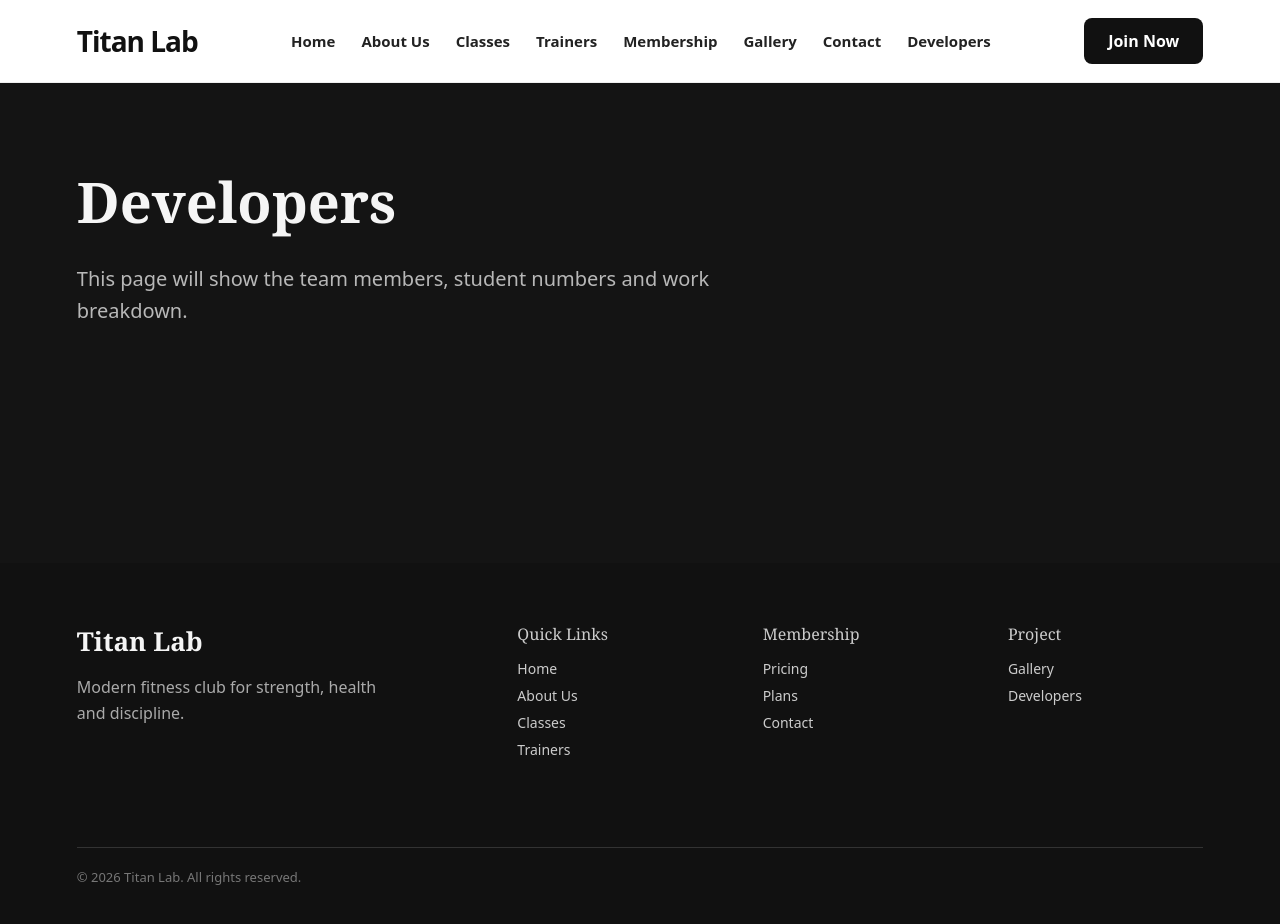
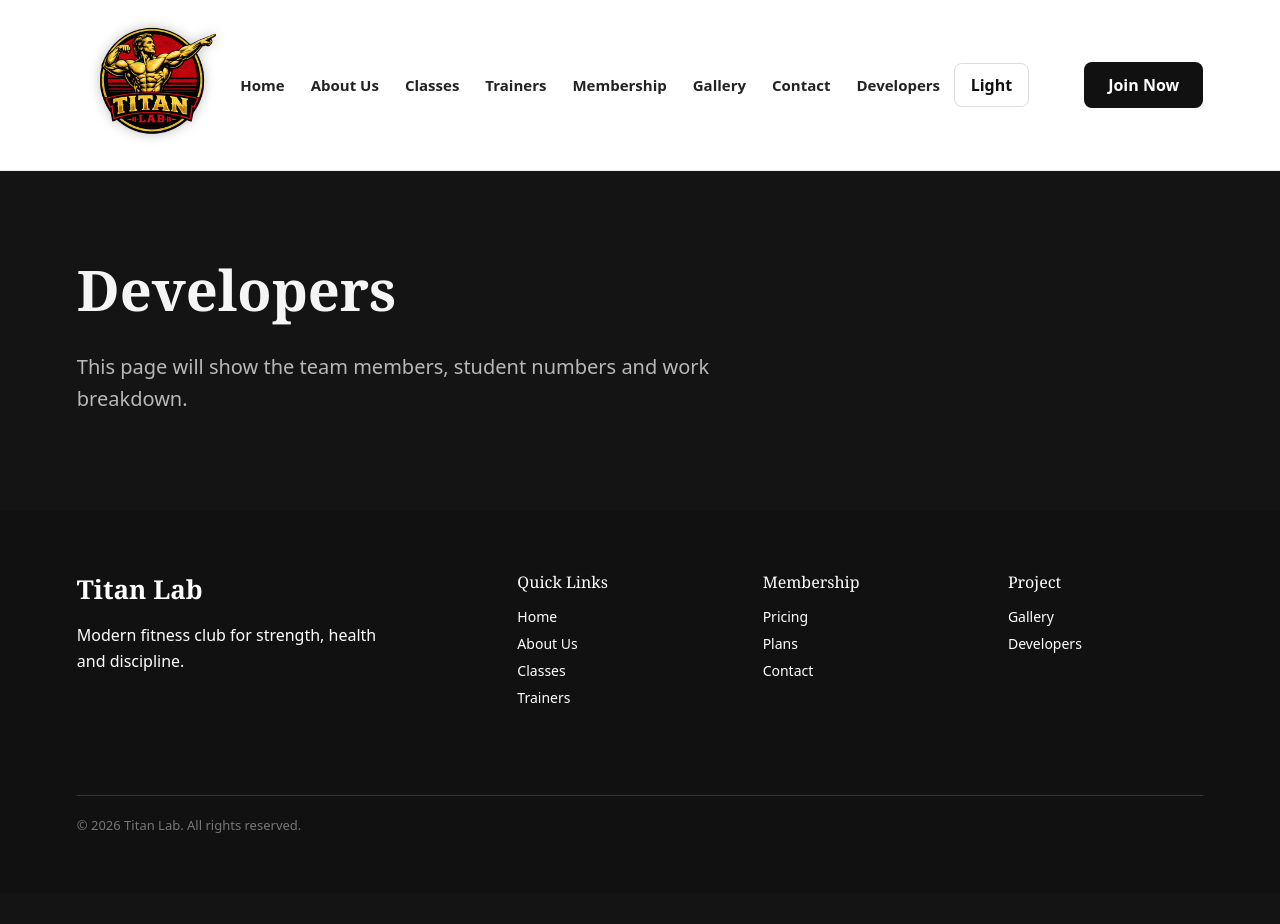
Before and after one commit to tatipoda/griffithY1FinalCSWD, a React (Vite) app in the folder finalProject/: page /developers in a window 1280 px wide. Shown: the top 924 px of the page. After the commit the page ends 894 px from the top, so only its background shows below. Built offline with nearby package versions, Linux system fonts and the light colour scheme; the HTML template or start-up script is replaced by a standard one.

Commit message:
Added theme switch and changed membership page accordingly, added logo

```diff
--- a/finalProject/src/App.css
+++ b/finalProject/src/App.css
@@ -6,7 +6,7 @@
 
 .page {
   padding: 80px 6%;
-  min-height: 60vh;
+  flex: 1;
   background-color: var(--bg);
   color: var(--text);
 }
@@ -64,24 +64,54 @@
   font-size: 20px;
 }
 
-.pricing-card button {
-  margin-top: 24px;
-  padding: 14px 26px;
-  background: var(--yellow);
-  color: var(--black);
-  border: none;
-  cursor: pointer;
-  font-weight:700;
-    font-size: 20px;
-}
-
 .featured {
   border: 2px solid var(--red);
   transform: scale(1.03);
   background: #221416;
 }
+
+.featured h2,
+.featured li {
+  color: #f5f5f5;
+}
+
 .pricing-card button:hover {
   background: #e63946;
+}
+
+.membership-intro {
+  text-align: center;
+  max-width: 850px;
+  margin: 0 auto 50px;
+}
+
+.membership-slogan {
+  font-size: 28px;
+  font-weight: 700;
+  color: var(--text);
+  margin-bottom: 16px;
+}
+
+.membership-note {
+  font-size: 17px;
+  color: var(--text-muted);
+  line-height: 1.6;
+}
+
+.plan-button {
+  display: inline-block;
+  margin-top: 24px;
+  padding: 14px 26px;
+  background: var(--yellow);
+  color: var(--black);
+  text-decoration: none;
+  font-weight: 700;
+  font-size: 20px;
+}
+
+.plan-button:hover {
+  background: var(--yellow-deep);
+  color: var(--black);
 }
 
 @media (max-width: 800px) {
--- a/finalProject/src/components/Footer.module.css
+++ b/finalProject/src/components/Footer.module.css
@@ -59,3 +59,18 @@
     gap: 30px;
   }
 }
+
+.footer h2,
+.footer h3,
+.footer p,
+.footer a {
+  color: inherit;
+}
+
+.footer {
+  color: white;
+}
+
+.footer a:hover {
+  color: var(--yellow);
+}
--- a/finalProject/src/components/Header.jsx
+++ b/finalProject/src/components/Header.jsx
@@ -1,12 +1,20 @@
 import { Link } from "react-router-dom";
 import styles from "./Header.module.css";
+import { useState } from "react";
 
 function Header() {
+   const [theme, setTheme] = useState("dark");
+
+function toggleTheme() {
+  const newTheme = theme === "dark" ? "light" : "dark";
+  setTheme(newTheme);
+  document.documentElement.setAttribute("data-theme", newTheme);
+}
   return (
     <header className={styles.header}>
-      <Link to="/" className={styles.logo}>
-        Titan Lab
-      </Link>
+<Link to="/" className={styles.logo}>
+  <img src="/titanLogo.png" alt="Titan Lab Logo" />
+</Link>
 
       <nav className={styles.nav}>
         <Link to="/">Home</Link>
@@ -19,9 +27,15 @@ function Header() {
         <Link to="/developers">Developers</Link>
       </nav>
 
-      <Link to="/membership" className={styles.joinButton}>
-        Join Now
-      </Link>
+<div className={styles.headerActions}>
+  <button onClick={toggleTheme} className={styles.themeButton}>
+    {theme === "dark" ? "Light" : "Dark"}
+  </button>
+
+  <Link to="/membership" className={styles.joinButton}>
+    Join Now
+  </Link>
+</div>
     </header>
   );
 }
--- a/finalProject/src/components/Header.module.css
+++ b/finalProject/src/components/Header.module.css
@@ -1,6 +1,6 @@
 .header {
   width: 100%;
-  padding: 18px 6%;
+  padding: 10px 6%;
   display: flex;
   align-items: center;
   justify-content: space-between;
@@ -12,12 +12,18 @@
 }
 
 .logo {
-  font-size: 28px;
-  font-weight: 800;
-  color: #111111;
+  display: flex;
+  align-items: center;
   text-decoration: none;
-  letter-spacing: -1px;
 }
+
+.logo img {
+  width: 150px;
+  height: 150px;
+  object-fit: contain;
+  filter: drop-shadow(0 0 6px rgba(0,0,0,0.25));
+}
+
 
 .nav {
   display: flex;
@@ -47,6 +53,12 @@
   width: 100%;
 }
 
+.headerActions {
+  display: flex;
+  align-items: center;
+  gap: 55px;
+}
+
 .joinButton {
   padding: 12px 24px;
   background-color: #111111;
@@ -73,4 +85,23 @@
     justify-content: center;
     gap: 16px;
   }
+  .headerActions {
+  justify-content: center;
 }
+}
+
+/*Theme color regulation*/
+.themeButton {
+  padding: 10px 16px;
+  background: transparent;
+  color: #111111;
+  border: 1px solid #dddddd;
+  border-radius: 8px;
+  font-weight: 700;
+  cursor: pointer;
+}
+
+.themeButton:hover {
+  border-color: #e63946;
+  color: #e63946;
+}
--- a/finalProject/src/components/pages/Membership.jsx
+++ b/finalProject/src/components/pages/Membership.jsx
@@ -3,8 +3,12 @@ function Membership() {
   return (
     <main className="page">
       <h1>Membership</h1>
-      <p>Choose a plan that fits your training goals.</p>
-
+      <div className="membership-intro">
+         <p className="membership-slogan"> Choose the plan that matches your goals, lifestyle and training level.</p>
+  <p className="membership-note">
+    All memberships are confirmed in person or by phone. One-day training passes are also available. Please contact our team for details.
+    </p>
+     </div>
       <section className="pricing-grid">
         <article className="pricing-card">
           <h2>Basic</h2>
@@ -14,7 +18,7 @@ function Membership() {
             <li>Locker room access</li>
             <li>Basic support</li>
           </ul>
-          <button>Choose Plan</button>
+         <Link to="/contact" className="plan-button">Choose Plan</Link>
         </article>
 
         <article className="pricing-card">
@@ -25,7 +29,7 @@ function Membership() {
             <li>Group classes</li>
             <li>Training plan</li>
           </ul>
-          <button>Choose Plan</button>
+         <Link to="/contact" className="plan-button">Choose Plan</Link>
         </article>
 
         <article className="pricing-card featured">
@@ -33,10 +37,10 @@ function Membership() {
           <p className="price">€70 / month</p>
           <ul>
             <li>Everything in Standard</li>
-            <li>Personal coaching</li>
             <li>Nutrition advice</li>
+            <li>Bring a friend once per month</li>
           </ul>
-          <button>Choose Plan</button>
+          <Link to="/contact" className="plan-button">Choose Plan</Link>
         </article>
       </section>
     </main>
--- a/finalProject/src/index.css
+++ b/finalProject/src/index.css
@@ -55,6 +55,22 @@
     --fw-medium: 500;
     --fw-semibold: 600;
     --fw-bold: 700;
+}
+
+/*colors for light scheme*/
+[data-theme="light"] {
+  --bg-header: #ffffff;
+  --bg: #f7f7f7;
+  --bg-main: #ffffff;
+  --bg-card: #ffffff;
+  --bg-soft: #eeeeee;
+
+  --text: #111111;
+  --text-muted: #444444;
+  --text-dim: #666666;
+
+  --border: #dddddd;
+  --border-strong: #cccccc;
 }
 
 html {
```
Also changed, not shown: finalProject/public/titanLogo.png (added).
